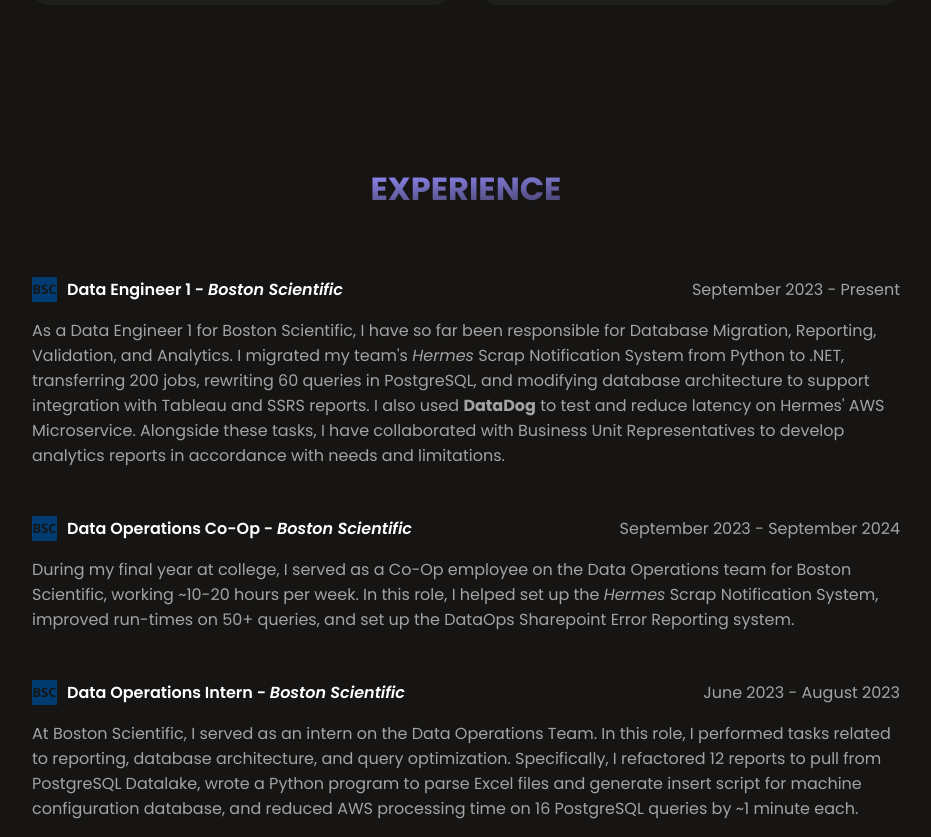
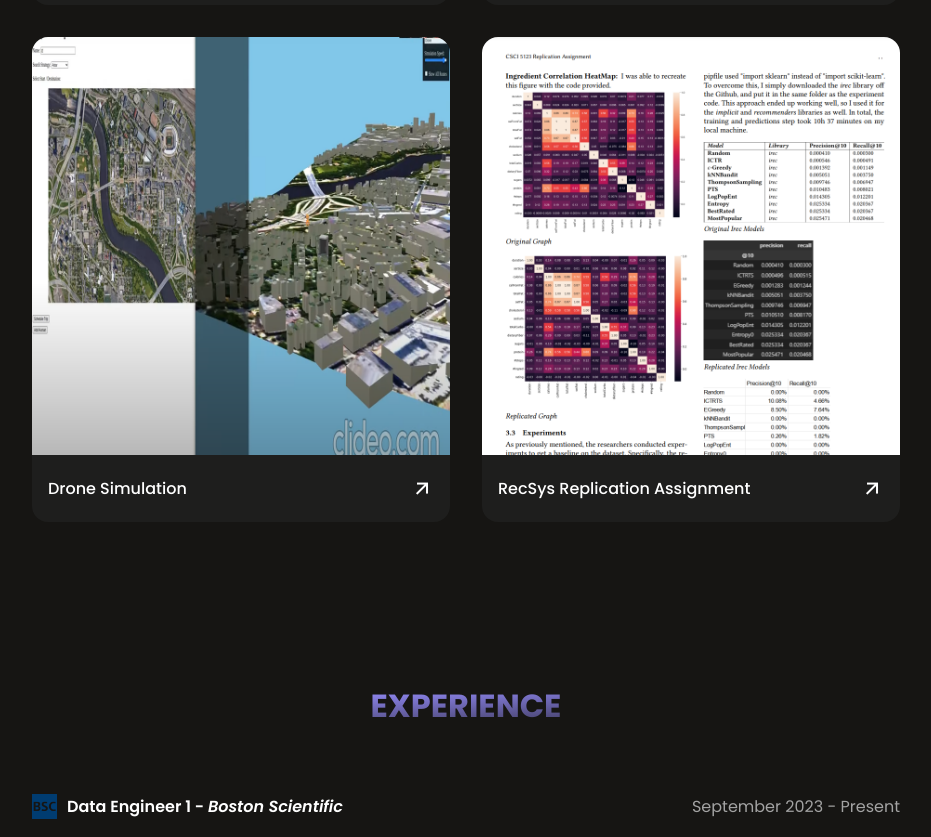
Before and after one commit to Uhkneerudh/Uhkneerudh.github.io, a plain HTML site: page index.html in a window 1280 px wide. Shown: the part 1722-2559 px from the top of the page, without its empty margins (174-1105 px from the left). Drawn offline with nearby package versions, Linux system fonts and the light colour scheme.

Commit message:
Added two additional projects

```diff
--- a/index.html
+++ b/index.html
@@ -101,6 +101,26 @@
             <a href="https://github.com/Uhkneerudh/umnmajormaps/blob/main/" target="_blank"><i class="ri-arrow-right-up-line"></i></a>
           </div>
         </div>
+        <div class="project__card">
+          <img src="assets/project-4.png" alt="project" />
+          <div class="project__card__details">
+            <div>
+              <a href="https://github.com/uhkneerudh/drone-simulation" target="_blank"><h4>Drone Simulation</h4></a>
+            </div>
+            <a href="https://github.com/uhkneerudh/drone-simulation" target="_blank"><i class="ri-arrow-right-up-line"></i></a>
+          </div>
+        </div>
+        <div class="project__card">
+          <img src="assets/project-3.png" alt="project" />
+          <div class="project__card__details">
+            <div>
+              <a href="https://github.com/Uhkneerudh/CSCI-5123-Replication-Assignment" target="_blank"><h4>RecSys Replication Assignment</h4></a>
+            </div>
+            <a href="https://github.com/Uhkneerudh/CSCI-5123-Replication-Assignment" target="_blank"><i class="ri-arrow-right-up-line"></i></a>
+          </div>
+        </div>
+
+
       </div>
     </section>
 
```
Also changed, not shown: assets/project-3.png (added), assets/project-4.png (added).
